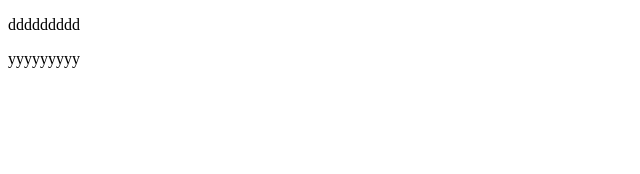
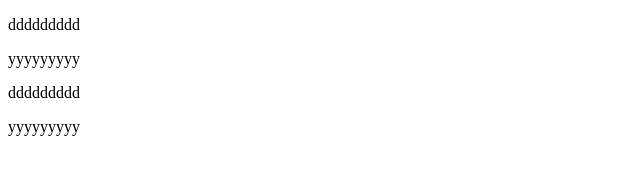
Before and after one commit to LanceCJBlues/websever, a website: page public/index.html in a window 1280 px wide. Shown: the whole page, without its empty margins (0-640 px from the left). Drawn offline with Linux system fonts and the light colour scheme.

Commit message:
Update index.html

```diff
--- a/public/index.html
+++ b/public/index.html
@@ -8,5 +8,7 @@
 <body>
 <p>ddddddddd</p>
 <p>yyyyyyyyy</p>
+<p>ddddddddd</p>
+<p>yyyyyyyyy</p>
 </body>
 </html>
```
